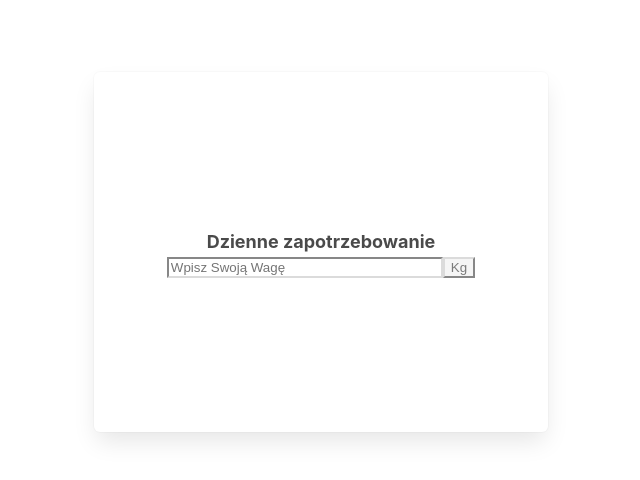
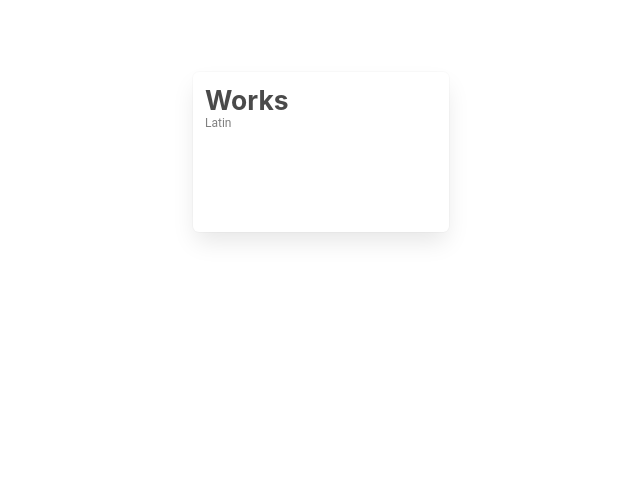
Before and after one commit to Alokin1112/DrugApp, a React (Create React App) app: page / in a window 1280 px wide. Shown: the top 480 px of the page, without its empty margins (319-959 px from the left). Built offline with nearby package versions, Linux system fonts and the light colour scheme.

Commit message:
Added OnClickTab

```diff
--- a/src/App.js
+++ b/src/App.js
@@ -1,6 +1,7 @@
 import React from 'react';
 import styled,{createGlobalStyle} from 'styled-components';
 import {MaxUseCalc} from './components/ingredients'
+import {MedicineTab} from './components';
 const GlobalStyle=createGlobalStyle`
   *{
     box-sizing:border-box;
@@ -20,15 +21,18 @@ const Main=styled.div`
   padding: 3em;
   display: flex;
   justify-content: center;
+  @media(max-width:768px){
+    padding: 1em;
+  }
 `
 function App() {
   return (
     <>
       <GlobalStyle/>
       <Main>
-        <MaxUseCalc dailyUse={5}/>
+        <MedicineTab/>
       </Main>
-      </>
+    </>
   );
 }
 
--- /dev/null
+++ b/src/components/MedicineTab.js
@@ -0,0 +1,50 @@
+import React,{useState} from 'react';
+import styled from 'styled-components';
+import {OnClickTab} from './ingredients';
+
+const Tab=styled.div`
+  box-shadow: 0 0.5em 1em -0.125em rgba(10,10,10,.1), 0 0 0 1px rgba(10,10,10,.02);
+  background-color: #fff;
+  color: #4a4a4a;
+  border-radius: 6px;
+  padding: 0.5em;
+  display: flex;
+  justify-content: flex-start;
+  flex-direction: column;
+  height: 20vh;
+  width: 20vw;
+  transition: box-shadow .2s ease-in-out;
+  &:hover{
+    cursor: pointer;
+    box-shadow: 0 0.5em 1em -0.125em rgba(25,25,25,.40), 0 0 0 1px rgba(25,25,25,.05);
+    color:lightblue;
+  }
+  @media (max-width:768px) {
+    width: 100vw;
+  }
+`
+const Title=styled.p`
+  font-weight: bold;
+  font-size: 1.1em;
+  margin: 0;
+`
+const SubTitle=styled.p`
+  font-size: 0.5em;
+  margin:0;
+  font-family: 'Roboto';
+  color: grey;
+`
+function MedicineTab(){
+  const handleOpenToggle=()=>setIsTabOpen(state=>!state);
+  const[isTabOpen,setIsTabOpen]=useState(false);
+  return(
+    <>
+      {isTabOpen?<OnClickTab handleOpenToggle={handleOpenToggle}/>:null}
+      <Tab onClick={handleOpenToggle}>
+        <Title>Works</Title>
+        <SubTitle>Latin</SubTitle>
+      </Tab>
+    </>
+  );
+}
+export default MedicineTab;
--- /dev/null
+++ b/src/components/index.js
@@ -0,0 +1 @@
+export{default as MedicineTab} from './MedicineTab';
--- a/src/components/ingredients/MaxUseCalc.js
+++ b/src/components/ingredients/MaxUseCalc.js
@@ -10,9 +10,9 @@ const CalcWrapper=styled.div`
   border-radius: 6px;
   padding: 1.25em;
   min-height: 20vh;
-  max-height: 45vh;
+  max-height: 25vh;
   display: flex;
-  justify-content: center;
+  justify-content: flex-start;
   flex-direction: column;
   align-items: center;
 `
@@ -21,6 +21,7 @@ const CalcInput=styled.input`
   background-color: #fff;
   border-color: #dbdbdb;
   color: #363636;
+  font-size: 1.1em;
 }
 `
 const Disabled=styled.button`
@@ -28,6 +29,7 @@ const Disabled=styled.button`
   border-color: #dbdbdb;
   color: #7a7a7a;
   box-shadow: none;
+  font-size: 1.1em;
   pointer-events: none;
 `
 const AlignLeft=styled.div`
--- /dev/null
+++ b/src/components/ingredients/OnClickTab.js
@@ -0,0 +1,62 @@
+import React from 'react';
+import styled from 'styled-components';
+
+const Background=styled.div`
+  z-index: 10;
+  background-color: rgba(54,53,55,0.8);
+  width: 100vw;
+  height: 100vh;
+  position: fixed;
+  top: 0;
+  left: 0;
+  display: flex;
+  justify-content: center;
+  align-items: center;
+`
+const Box=styled.div`
+  background-color: #fff;
+  color: #4a4a4a;
+  border-radius: 6px;
+  height: 90%;
+  width: 80%;
+  padding: 1em;
+  @media(max-width:768px){
+    height: 95%;
+    width: 90%;
+    padding: 0.5em;
+  }
+`
+const CloseButtonWrapper=styled.div`
+  width: 100%;
+  height: 10%;
+  padding: 0.5em;
+  display: flex;
+  justify-content:flex-end;
+  @media(max-width:768px){
+    padding: 0.25em;
+  }
+`
+const DeleteButton=styled.button`
+  width: 3em;
+  height: 3em;
+  font-weight: bold;
+  font-size: 0.75em;
+  border: none;
+  background-color: transparent;
+  &:hover{
+    cursor: pointer;
+  }
+`
+function OnClickTab({handleOpenToggle}) {
+  return(
+    <>
+      <Background>
+        <Box>
+          <CloseButtonWrapper><DeleteButton onClick={handleOpenToggle}>X</DeleteButton></CloseButtonWrapper>
+        </Box>
+      </Background>
+    </>
+  );
+}
+
+export default OnClickTab;
--- a/src/components/ingredients/index.js
+++ b/src/components/ingredients/index.js
@@ -1 +1,2 @@
 export{default as MaxUseCalc} from './MaxUseCalc';
+export{default as OnClickTab} from './OnClickTab';
```
